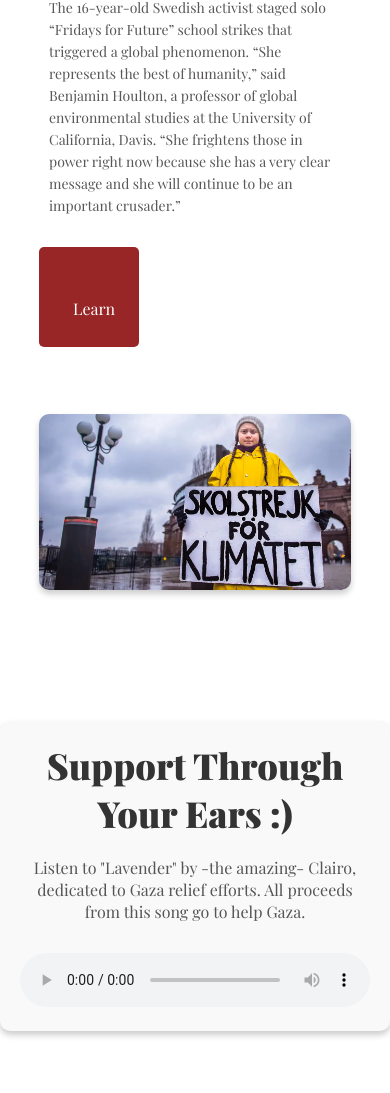
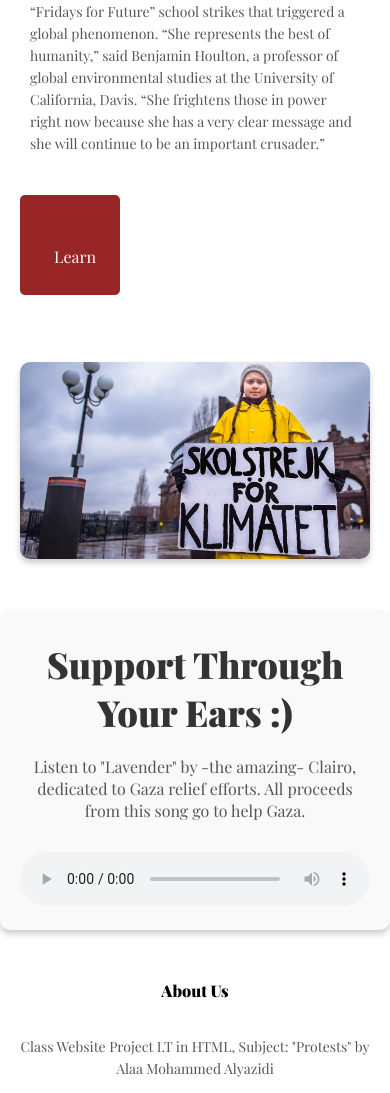
Before and after one commit to Silk-web-wq/protest, a plain HTML site: page defenition.html in a window 390 px wide. Shown: the part 580-1673 px from the top of the page. Drawn offline with nearby package versions, Linux system fonts and the light colour scheme.

Commit message:
change 3

```diff
--- a/defenition.html
+++ b/defenition.html
@@ -10,8 +10,7 @@ scale=1.0">
 <link href="link rel="preconnect href="https://fonts.googleapis.com">
 <link rel="preconnect" href="https://fonts.googleapis.com">
 <link href="https://fonts.googleapis.com/css2?family=Playfair+Display:wght@400;900&display=swap" rel="stylesheet">
-<link rel="stylesheet" href="https://cdn.jsdelivr.net/npm/@fortawesome/fontawesome-
-free@6.6.0/css/fontawesome.min.css">
+<link rel="stylesheet" href="https://cdnjs.cloudflare.com/ajax/libs/font-awesome/6.6.0/css/all.min.css">
  </head>
  <body>
 <section class="sub-header">
--- a/styles.css
+++ b/styles.css
@@ -663,3 +663,42 @@ audio {
 height: auto;
 overflow: visible;
 }
+/* Universal Styles for Containers */
+.container, .content, .defi, .audio {
+    width: 100%;
+    margin: 0 auto;
+    padding: 20px;
+    box-sizing: border-box;  /* Ensure padding doesn't overflow */
+ }
+
+ h1, p {
+    margin: 10px 0;
+ }
+
+ .row {
+    display: flex;
+    justify-content: space-between;
+    flex-wrap: wrap;
+ }
+
+ .dfi-col, .defi-col {
+    flex: 1;
+    min-width: 300px;
+ }
+
+ img.styled-img {
+    max-width: 100%;
+    height: auto;
+ }
+
+ /* Mobile-friendly: Ensure no content is cut off */
+ @media (max-width: 768px) {
+    .row {
+       flex-direction: column;
+    }
+
+    .dfi-col, .defi-col {
+       flex: 1 100%;
+       margin-bottom: 20px;
+    }
+ }
```
Also changed, not shown: Historical.html (+1 -2 lines), index.html (+2 -2 lines), world.html (+1 -2 lines).
